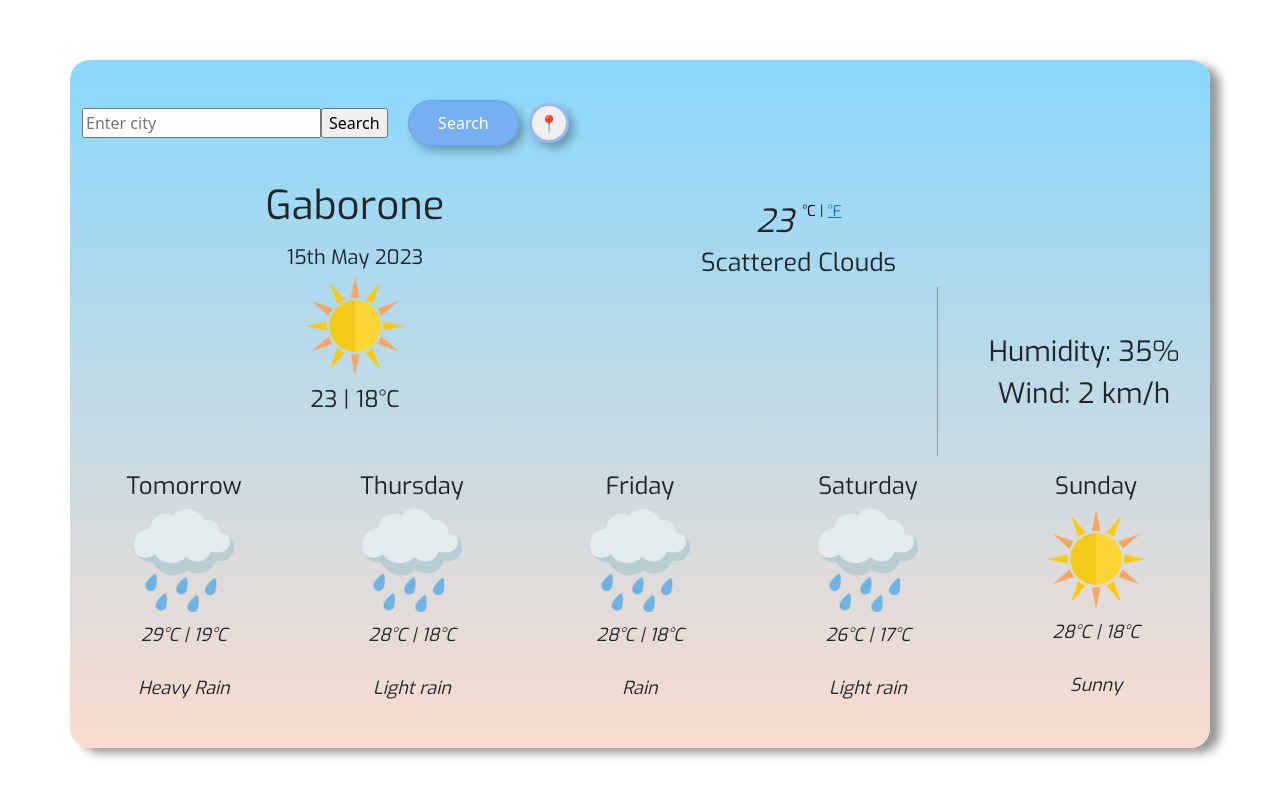
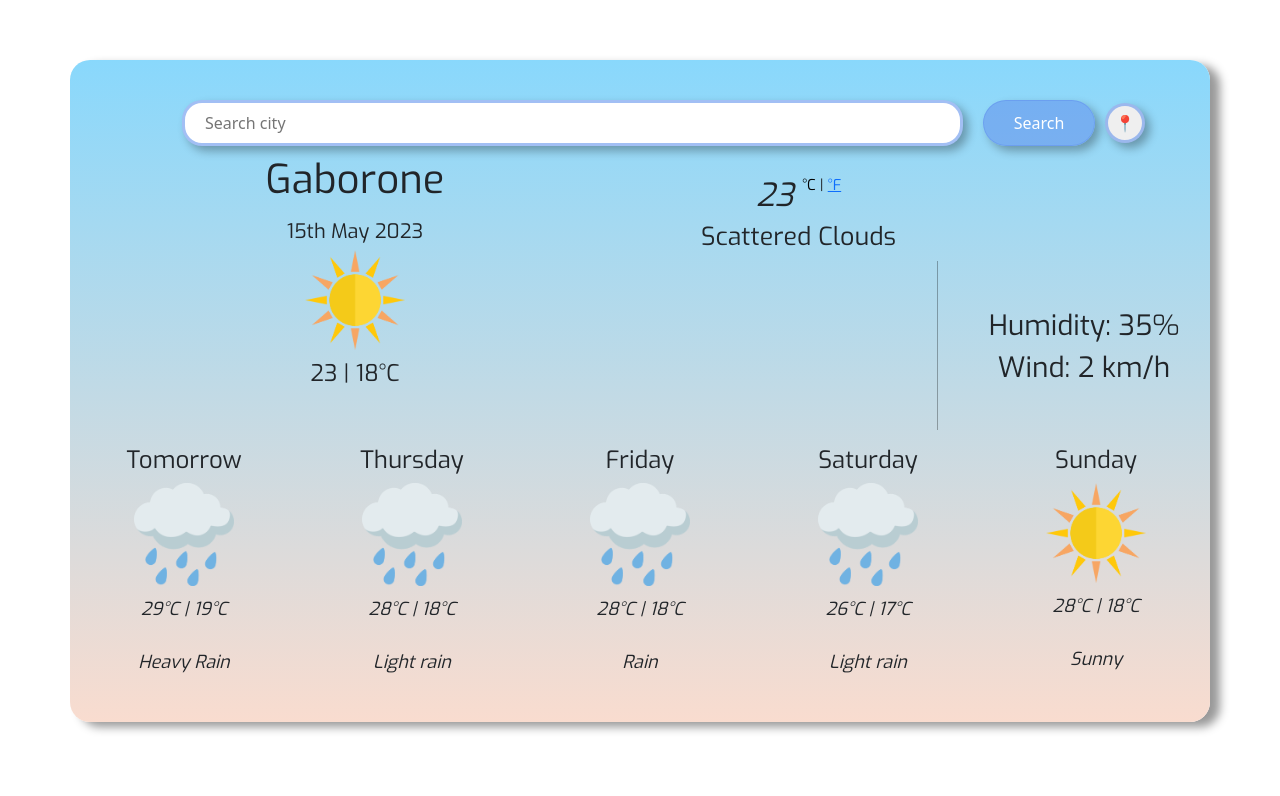
Before and after one commit to kwrs99/React-Weather-App, a React (Create React App) app: page / in a window 1280 px wide. Shown: the top 796 px of the page. Built offline with nearby package versions, Linux system fonts and the light colour scheme.

Commit message:
Change search

```diff
--- a/src/Search.js
+++ b/src/Search.js
@@ -1,51 +1,20 @@
 import React, { useState } from "react";
 import axios from "axios";
 
-export default function Weather(props) {
-  let [weather, setWeather] = useState(null);
-  let [city, setCity] = useState("");
-
-  function showWeather(response) {
-    setWeather(
-      <div>
-        <ul>
-          <li>
-            <h3>{city}</h3>
-          </li>
-          <li>{Math.round(response.data.main.temp)}°C</li>
-          <li>{response.data.weather[0].description}</li>
-          <li>{response.data.main.humidity}%</li>
-          <li>{response.data.wind.speed}m/s</li>
-          <li>
-            <img
-              src={`http://openweathermap.org/img/wn/${response.data.weather[0].icon}@2x.png`}
-              alt={response.data.weather[0].description}
-            />
-          </li>
-        </ul>
-      </div>
-    );
-  }
-
-  function handleSubmit(event) {
-    event.preventDefault();
-    let url = `https://api.openweathermap.org/data/2.5/weather?q=${city}&appid=b400ae3b711a616262d18b0ca2cbe78f&units=metric`;
-    axios.get(url).then(showWeather);
-  }
-
-  function updateCity(event) {
-    setCity(event.target.value);
-  }
-
+export default function Search(props) {
   return (
     <div className="Search">
-      <form onSubmit={handleSubmit} id="search-form">
-        <input type="search" placeholder="Enter city" onChange={updateCity} />
-        <input type="submit" value="Search" />
+      <form id="search-form">
+        <input
+          type="search"
+          placeholder="Search city"
+          class="search"
+          id="search-input"
+          autocomplete="off"
+        />
         <button id="search-button">Search</button>
         <button id="current-location">📍</button>
       </form>
-      <p>{weather}</p>
     </div>
   );
 }
```
